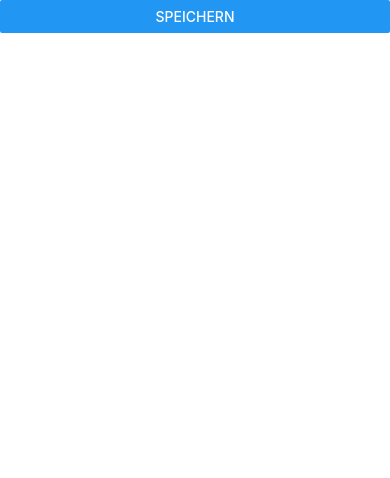
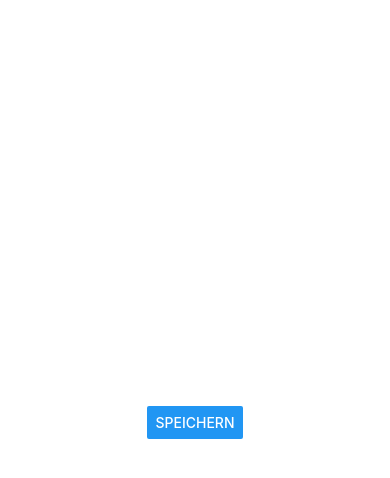
Before and after one commit to TrendingTechnology/NiceQuotes, a React Native app: screen / in a window 390 px wide. Both pictures are taken after a click on the button "NEU". Shown: the top 478 px of the page. Built offline with nearby package versions, Linux system fonts and the light colour scheme.

Commit message:
Inhalte des Modals zentrieren

```diff
--- a/js/components/NewQuote.js
+++ b/js/components/NewQuote.js
@@ -1,5 +1,5 @@
 import React, { Component } from 'react';
-import { Button, Modal, TextInput } from 'react-native';
+import { Button, Modal, StyleSheet, TextInput, View } from 'react-native';
 
 export default class NewQuote extends Component {
   render() {
@@ -9,8 +9,18 @@ export default class NewQuote extends Component {
         onRequestClose={this.props.onSave}
         animationType="slide"
       >
-        <Button title="Speichern" onPress={this.props.onSave} />
+        <View style={styles.container}>
+          <Button title="Speichern" onPress={this.props.onSave} />
+        </View>
       </Modal>
     );
   }
 }
+
+const styles = StyleSheet.create({
+  container: {
+    flex: 1,
+    alignItems: 'center',
+    justifyContent: 'center'
+  }
+});
```
